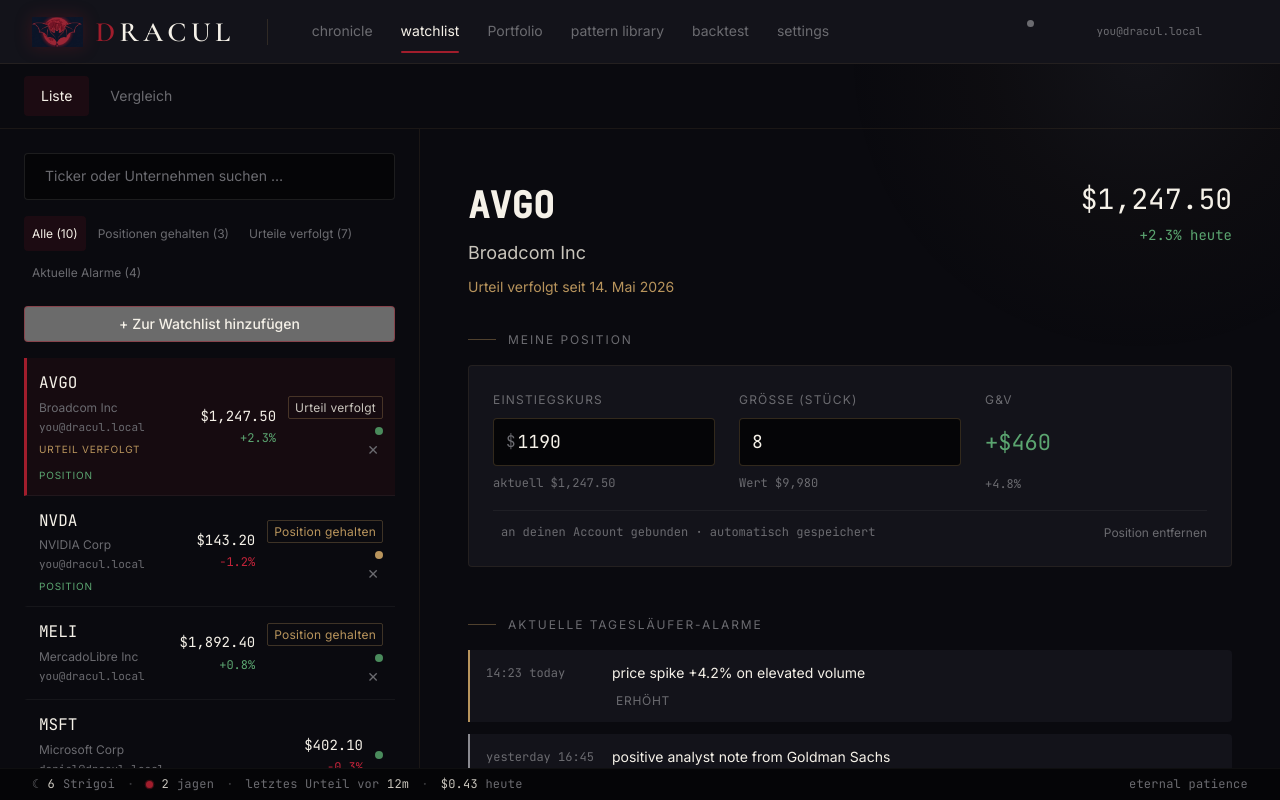
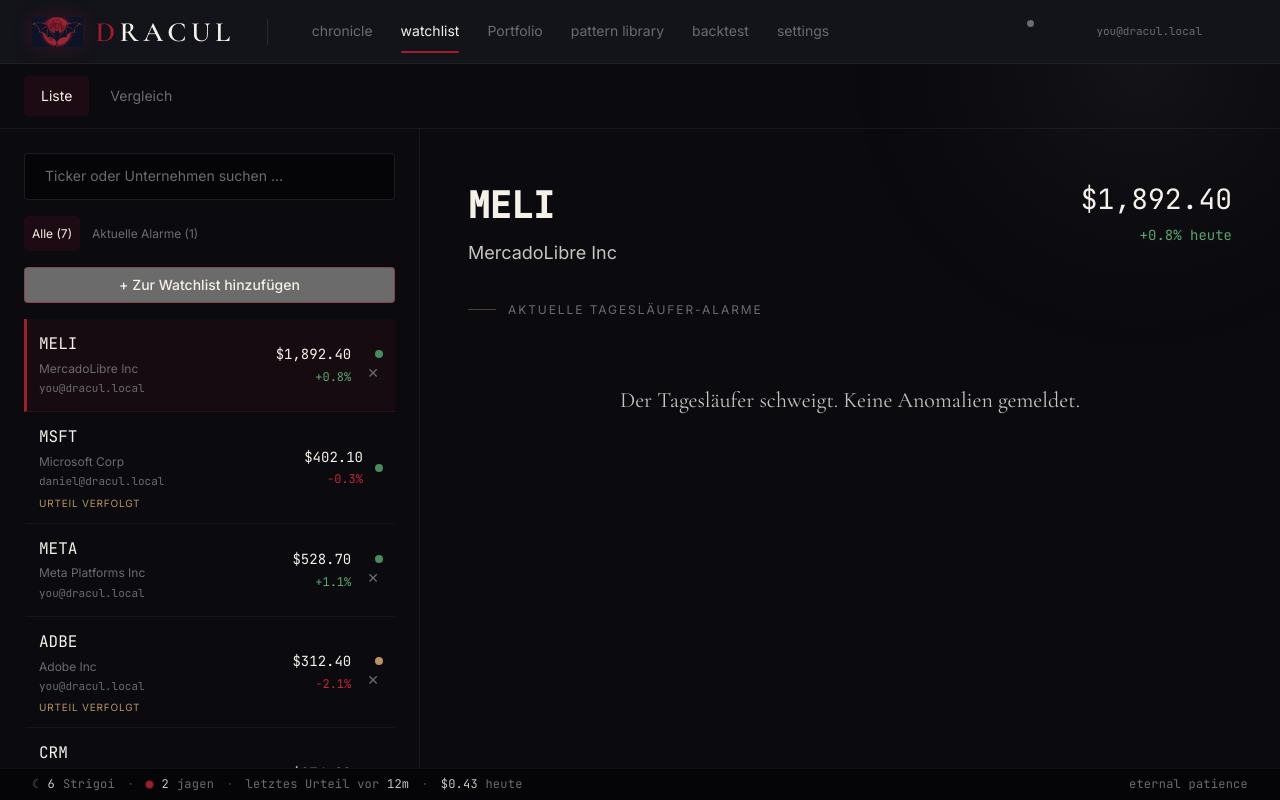
Before and after one commit to visterion/dracul, a Vue app in the folder chronicle/: page /watchlist in a window 1280 px wide. Built offline with nearby package versions, Linux system fonts and the light colour scheme.

Commit message:
feat(chronicle): watchlist tracking-only (remove position panel/tabs/tag toggle/add-radio)

```diff
--- a/chronicle/src/views/WatchlistView.vue
+++ b/chronicle/src/views/WatchlistView.vue
@@ -27,7 +27,7 @@
 
     <WatchlistCompare
       v-if="mode === 'compare' && compareWith"
-      :items="items"
+      :items="trackingItems"
       :me="me"
       :compare-with="compareWith"
     />
@@ -80,10 +80,6 @@
               data-testid="wl-add-symbol"
               @input="addSymbol = addSymbol.toUpperCase()"
             />
-            <div class="watchlist__dialog-tag">
-              <label><input type="radio" v-model="addTag" value="TRACKING" /> {{ t('watchlist.dialog.tagTracking') }}</label>
-              <label><input type="radio" v-model="addTag" value="HELD" /> {{ t('watchlist.dialog.tagHeld') }}</label>
-            </div>
             <p v-if="addError" class="watchlist__dialog-error" role="alert">{{ addError }}</p>
             <div class="watchlist__dialog-actions">
               <button class="watchlist__dialog-cancel" @click="addOpen = false">{{ t('watchlist.dialog.cancel') }}</button>
@@ -149,14 +145,6 @@
               </span>
             </div>
             <div class="wr-meta">
-              <button
-                v-if="isMine(item)"
-                class="wr-tag-toggle"
-                :class="`wr-tag-toggle--${item.tag.toLowerCase()}`"
-                :data-testid="`wl-tag-${item.id}`"
-                :disabled="rowBusyId === item.id"
-                @click.stop="onToggleTag(item)"
-              >{{ item.tag === 'HELD' ? t('watchlist.tagLabel.held') : t('watchlist.tagLabel.tracking') }}</button>
               <span class="wr-dot" :class="`dot-${dotClass(item.status)}`" />
               <button
                 v-if="isMine(item)"
@@ -198,71 +186,6 @@
                 {{ selectedItem.dayChangePercent >= 0 ? '+' : '' }}{{ selectedItem.dayChangePercent.toFixed(1) }}% {{ t('watchlist.detail.today') }}
               </span>
             </div>
-          </div>
-
-          <!-- POSITION PANEL — backend-backed, editable entry price -->
-          <SectionHeader :label="t('watchlist.sections.position')" />
-          <div v-if="selectedItem.entryPrice !== null" class="wd-position-card">
-            <div class="wd-pos-fields">
-              <label class="wd-field">
-                <span class="wd-field-k">{{ t('watchlist.position.entry') }}</span>
-                <span class="wd-input-wrap">
-                  <span class="wd-curr">$</span>
-                  <input
-                    v-model.number="entryPriceInput"
-                    class="wd-input mono"
-                    type="number"
-                    step="0.01"
-                    min="0"
-                    data-testid="wl-entry-price"
-                    @blur="onPositionBlur"
-                  />
-                </span>
-                <span class="wd-field-hint mono">{{ t('watchlist.position.currentHint', { price: fmtPrice(selectedItem.currentPrice) }) }}</span>
-              </label>
-              <label class="wd-field">
-                <span class="wd-field-k">{{ t('watchlist.position.size') }}</span>
-                <span class="wd-input-wrap">
-                  <input
-                    v-model.number="shareCountInput"
-                    class="wd-input mono"
-                    type="number"
-                    step="1"
-                    min="0"
-                    data-testid="wl-share-count"
-                    @blur="onPositionBlur"
-                  />
-                </span>
-                <span class="wd-field-hint mono">{{ t('watchlist.position.valueHint', { value: fmtInt((shareCountInput || 0) * selectedItem.currentPrice) }) }}</span>
-              </label>
-              <div class="wd-field">
-                <span class="wd-field-k">{{ t('watchlist.position.pnl') }}</span>
-                <span class="wd-pnl mono" :class="pnlAbs >= 0 ? 'pos' : 'neg'" data-testid="wl-pnl-abs">
-                  {{ pnlAbs >= 0 ? '+' : '−' }}${{ fmtInt(Math.abs(pnlAbs)) }}
-                </span>
-                <span class="wd-field-hint mono" :class="pnlPct >= 0 ? 'pos' : 'neg'" data-testid="wl-pnl-pct">
-                  {{ pnlPct >= 0 ? '+' : '' }}{{ pnlPct.toFixed(1) }}%
-                </span>
-              </div>
-            </div>
-            <div class="wd-pos-foot">
-              <span class="wd-pos-note mono">
-                <i class="ph ph-cloud-check" aria-hidden="true" />
-                {{ t('watchlist.position.note') }}
-              </span>
-              <button class="wd-pos-remove" data-testid="wl-remove-position" @click="onRemovePosition">
-                {{ t('watchlist.position.remove') }}
-              </button>
-            </div>
-          </div>
-          <div v-else class="wd-addpos">
-            <div class="wd-addpos-text">
-              <span>{{ t('watchlist.position.none') }}</span>
-              <span class="wd-addpos-sub mono">{{ t('watchlist.position.noneHint', { price: fmtPrice(selectedItem.currentPrice) }) }}</span>
-            </div>
-            <button class="btn btn-primary" data-testid="wl-add-position" @click="onAddPosition">
-              <i class="ph ph-plus" aria-hidden="true" /> {{ t('watchlist.position.capture') }}
-            </button>
           </div>
 
           <!-- ALERT FEED -->
@@ -309,7 +232,7 @@ import AlertRow from '../components/common/AlertRow.vue'
 import WatchlistCompare from '../components/watchlist/WatchlistCompare.vue'
 import { useApi } from '../api'
 import { useMe } from '../composables/useMe'
-import type { WatchlistItem, WatchlistStatus, WatchlistTag } from '../api/types'
+import type { WatchlistItem, WatchlistStatus } from '../api/types'
 
 const { t, locale } = useI18n()
 const { smAndDown } = useDisplay()
@@ -323,13 +246,17 @@ const searchQuery = ref('')
 // Valid ticker shape: leading letter, then up to 9 of letter/digit/dot/hyphen.
 // Shared by the add dialog's submit guard, onAddSymbol, and the search CTA.
 const TICKER_RE = /^[A-Z][A-Z0-9.\-]{0,9}$/
-const activeFilter = ref<'all' | 'held' | 'tracking' | 'alerts'>('all')
+const activeFilter = ref<'all' | 'alerts'>('all')
 const mode = ref<'list' | 'compare'>('list')
 const compareWith = ref<string | null>(null)
 
+// Tracking-only watchlist: items with no captured entry price. Positions
+// (entryPrice != null) live in the separate /portfolio view.
+const trackingItems = computed(() => items.value.filter(i => i.entryPrice == null))
+
 // Distinct owners other than me — drives the compare picker.
 const otherOwners = computed(() =>
-  [...new Set(items.value.map(i => i.owner))].filter(o => o && o !== me.value).sort()
+  [...new Set(trackingItems.value.map(i => i.owner))].filter(o => o && o !== me.value).sort()
 )
 
 // Keep the compare target valid: if the selected owner disappears (e.g. their
@@ -347,7 +274,7 @@ onMounted(async () => {
     items.value = await api.getWatchlistItems()
     // Desktop: auto-select the first item so the right pane is populated.
     // Mobile (drill-in): keep the list as the entry point — no auto-select.
-    if (items.value.length > 0 && !smAndDown.value) selectedId.value = items.value[0].id
+    if (trackingItems.value.length > 0 && !smAndDown.value) selectedId.value = trackingItems.value[0].id
     if (otherOwners.value.length > 0) compareWith.value = otherOwners.value[0]
   } finally {
     loading.value = false
@@ -360,24 +287,18 @@ const selectedItem = computed(() =>
 )
 
 const counts = computed(() => ({
-  all: items.value.length,
-  held: items.value.filter(i => i.entryPrice !== null).length,
-  tracking: items.value.filter(i => i.tag === 'TRACKING').length,
-  alerts: items.value.filter(i => i.alerts.length > 0).length,
+  all: trackingItems.value.length,
+  alerts: trackingItems.value.filter(i => i.alerts.length > 0).length,
 }))
 
 const filters = computed(() => [
   { key: 'all' as const, label: t('watchlist.filter.all', { n: counts.value.all }) },
-  { key: 'held' as const, label: t('watchlist.filter.held', { n: counts.value.held }) },
-  { key: 'tracking' as const, label: t('watchlist.filter.tracking', { n: counts.value.tracking }) },
   { key: 'alerts' as const, label: t('watchlist.filter.alerts', { n: counts.value.alerts }) },
 ])
 
 const filteredItems = computed(() =>
-  items.value
+  trackingItems.value
     .filter(item => {
-      if (activeFilter.value === 'held') return item.entryPrice !== null
-      if (activeFilter.value === 'tracking') return item.tag === 'TRACKING'
       if (activeFilter.value === 'alerts') return item.alerts.length > 0
       return true
     })
@@ -408,103 +329,10 @@ function dotClass(status: WatchlistStatus): 'positive' | 'warning' | 'danger' {
 function fmtPrice(n: number): string {
   return n.toLocaleString('en-US', { minimumFractionDigits: 2, maximumFractionDigits: 2 })
 }
-function fmtInt(n: number): string {
-  return n.toLocaleString('en-US', { maximumFractionDigits: 0 })
-}
 
-// ── Position editing (backend-backed via patchWatchlistPosition) ──
-const entryPriceInput = ref<number>(0)
-const shareCountInput = ref<number>(0)
-
-// Sync local inputs from the selected item whenever selection changes.
-watch(selectedItem, (item) => {
-  entryPriceInput.value = item?.entryPrice ?? 0
-  shareCountInput.value = item?.shareCount ?? 0
-}, { immediate: true })
-
-const pnlAbs = computed(() => {
-  const item = selectedItem.value
-  if (!item) return 0
-  return (item.currentPrice - entryPriceInput.value) * (shareCountInput.value || 0)
-})
-const pnlPct = computed(() => {
-  const item = selectedItem.value
-  if (!item || !entryPriceInput.value) return 0
-  return ((item.currentPrice - entryPriceInput.value) / entryPriceInput.value) * 100
-})
-
-async function onAddPosition() {
-  const item = selectedItem.value
-  if (!item) return
-  // Snapshot the current price as the (editable) entry; default size 100 shares.
-  // Prefill the (now-revealed) inputs immediately — the computed selectedItem keeps
-  // the same object reference, so the watcher won't re-fire on this mutation.
-  entryPriceInput.value = item.currentPrice
-  shareCountInput.value = 100
-  await persistPosition(item, item.currentPrice, 100)
-}
-
-async function onPositionBlur() {
-  const item = selectedItem.value
-  // No existing position → nothing to persist on blur.
-  if (!item || item.entryPrice === null) return
-  // v-model.number yields NaN for a cleared field. Reject NaN, non-positive
-  // entry prices, and negative share counts — to clear a position the user
-  // uses the explicit "remove position" control, not an emptied input.
-  const rawEntry = entryPriceInput.value
-  const rawShares = shareCountInput.value
-  if (
-    Number.isNaN(rawEntry) ||
-    Number.isNaN(rawShares) ||
-    rawEntry <= 0 ||
-    rawShares < 0
-  ) {
-    entryPriceInput.value = item.entryPrice ?? 0
-    shareCountInput.value = item.shareCount ?? 0
-    return
-  }
-  const entry = rawEntry
-  const shares = rawShares
-  // No-op short-circuit with float tolerance (exact === misfires on FP rounding).
-  if (
-    Math.abs(entry - (item.entryPrice ?? 0)) < 0.0001 &&
-    Math.abs(shares - (item.shareCount ?? 0)) < 0.0001
-  ) return
-  await persistPosition(item, entry, shares)
-}
-
-async function onRemovePosition() {
-  const item = selectedItem.value
-  if (!item) return
-  await persistPosition(item, null, null)
-}
-
-async function persistPosition(
-  item: WatchlistItem,
-  entryPrice: number | null,
-  shareCount: number | null,
-) {
-  const prevEntry = item.entryPrice
-  const prevShares = item.shareCount
-  // Optimistic update so P&L reflects immediately.
-  item.entryPrice = entryPrice
-  item.shareCount = shareCount
-  try {
-    const updated = await api.patchWatchlistPosition(item.id, { entryPrice, shareCount })
-    item.entryPrice = updated.entryPrice
-    item.shareCount = updated.shareCount
-  } catch {
-    item.entryPrice = prevEntry
-    item.shareCount = prevShares
-    entryPriceInput.value = prevEntry ?? 0
-    shareCountInput.value = prevShares ?? 0
-  }
-}
-
-// ── Add / tag / delete (preserved real features) ──
+// ── Add / delete (preserved real features) ──
 const addOpen = ref(false)
 const addSymbol = ref('')
-const addTag = ref<WatchlistTag>('TRACKING')
 const addSubmitting = ref(false)
 const addError = ref<string | null>(null)
 
@@ -515,11 +343,10 @@ async function onAddSymbol() {
   addSubmitting.value = true
   addError.value = null
   try {
-    const created = await api.createWatchlistItem({ symbol: addSymbol.value, tag: addTag.value })
+    const created = await api.createWatchlistItem({ symbol: addSymbol.value, tag: 'TRACKING' })
     items.value = [created, ...items.value.filter(i => i.id !== created.id)]
     addOpen.value = false
     addSymbol.value = ''
-    addTag.value = 'TRACKING'
   } catch (e) {
     addError.value = (e as Error).message
   } finally {
@@ -530,23 +357,8 @@ async function onAddSymbol() {
 function onAddFromSearch() {
   if (!addableSymbol.value) return
   addSymbol.value = addableSymbol.value
-  addTag.value = 'TRACKING'
   addError.value = null
   addOpen.value = true
-}
-
-async function onToggleTag(item: WatchlistItem) {
-  const newTag: WatchlistTag = item.tag === 'HELD' ? 'TRACKING' : 'HELD'
-  const prev = item.tag
-  item.tag = newTag
-  rowBusyId.value = item.id
-  try {
-    await api.patchWatchlistItem(item.id, { tag: newTag })
-  } catch {
-    item.tag = prev
-  } finally {
-    rowBusyId.value = null
-  }
 }
 
 async function onDelete(item: WatchlistItem) {
```
